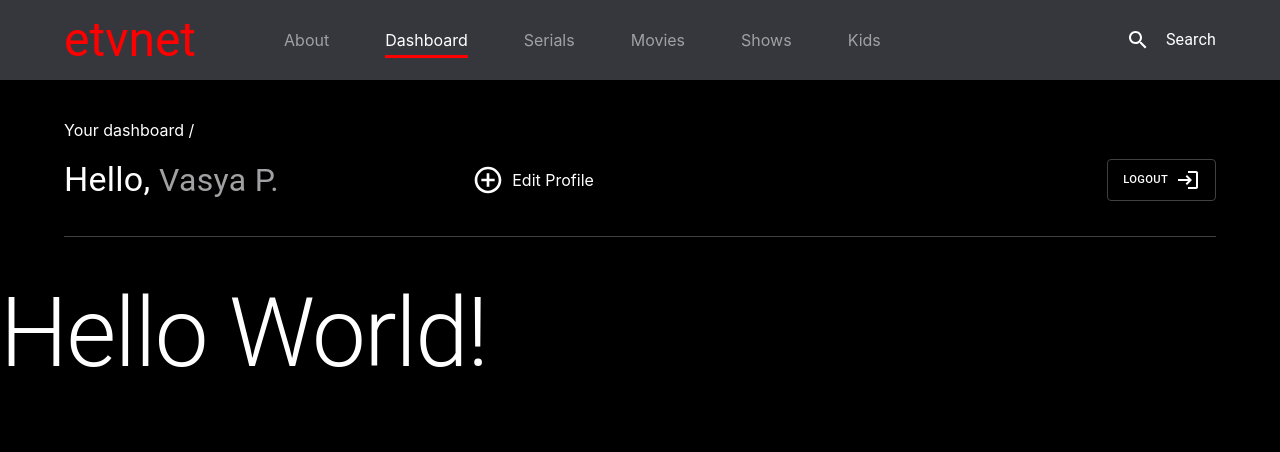
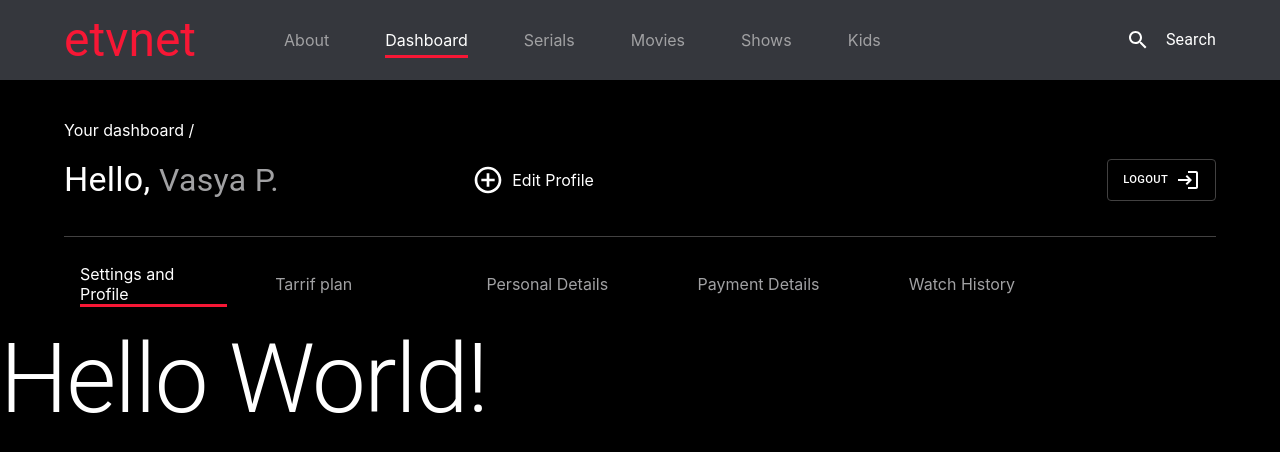
Before and after one commit to tatyanakarlen/matvil-asses, a Next.js app: page / in a window 1280 px wide. Shown: the top 452 px of the page. Built offline with nearby package versions, Linux system fonts and the light colour scheme.

Commit message:
dashboard panel done

```diff
--- a/pages/index.js
+++ b/pages/index.js
@@ -1,6 +1,7 @@
 import { Container, Typography, Box } from '@mui/material';
 import Nav from '../src/components/Nav';
 import Panel from '../src/components/Panel';
+import Dashboard from '../src/components/Dashboard';
 
 export default function Home() {
   return (
@@ -14,6 +15,7 @@ export default function Home() {
     >
       <Nav />
       <Panel />
+      <Dashboard />
       <Typography variant="h1" sx={{ color: 'white' }}>
         Hello World!
       </Typography>
--- /dev/null
+++ b/src/components/Dashboard.js
@@ -0,0 +1,60 @@
+import { Typography, Box, List, ListItem } from '@mui/material';
+
+export default function Dashboard() {
+  const listItemBaseStyles = {
+    color: 'text.main',
+    padding: 0,
+  };
+
+  const activeListItemStyles = {
+    color: 'text.white',
+    borderBottom: '3px solid #F71735',
+    padding: 0,
+    margin: '3px 16px 0px 16px',
+    width: 'fit-content'
+  };
+
+  const listItems = [
+    'Settings and Profile',
+    'Tarrif plan',
+    'Personal Details',
+    'Payment Details',
+    'Watch History',
+  ];
+  return (
+    <>
+      <Box
+        sx={{
+          width: '90%',
+          color: 'text.white',
+          py: 0,
+          px: 6,
+          mt: '-1.5rem',
+        }}
+      >
+        <List
+          sx={{
+            display: 'flex',
+            mt: '-2rem',
+          }}
+        >
+          {listItems.map((listItem, index) => (
+
+            <ListItem
+
+              key={index}
+            >
+                <Box sx={
+                listItem === 'Settings and Profile'
+                  ? activeListItemStyles
+                  : listItemBaseStyles
+              }>
+              {listItem}
+              </Box>
+            </ListItem>
+          ))}
+        </List>
+      </Box>
+    </>
+  );
+}
--- a/src/components/Nav.js
+++ b/src/components/Nav.js
@@ -1,4 +1,3 @@
-import { theme } from '../../utils/theme';
 import { Typography, Box, List, ListItem } from '@mui/material';
 import SearchIcon from '@mui/icons-material/Search';
 
@@ -9,7 +8,7 @@ export default function Nav() {
 
   const activeListItemStyles = {
     color: 'text.white',
-    borderBottom: '3px solid red',
+    borderBottom: '3px solid #F71735',
     padding: 0,
     margin: '3px 16px 0px 16px',
   };
@@ -37,7 +36,7 @@ export default function Nav() {
       }}
     >
       <Box sx={{ display: 'flex', alignItems: 'center' }}>
-        <Typography sx={{ color: 'red' }} variant="h3">
+        <Typography sx={{ color: 'secondary.main' }} variant="h3">
           etvnet
         </Typography>
         <List
--- a/src/components/Panel.js
+++ b/src/components/Panel.js
@@ -1,4 +1,4 @@
-import { Container, Typography, Box, Button, Divider } from '@mui/material';
+import { Typography, Box, Button } from '@mui/material';
 import LoginIcon from '@mui/icons-material/Login';
 import AddCircleOutlineIcon from '@mui/icons-material/AddCircleOutline';
 
--- a/utils/theme.js
+++ b/utils/theme.js
@@ -7,7 +7,7 @@ export const theme = createTheme({
      dark: "#000",
    },
    secondary: {
-       main: '#F9F9FC',
+       main: '#F71735'
     //    greyText:
 
    },
```
